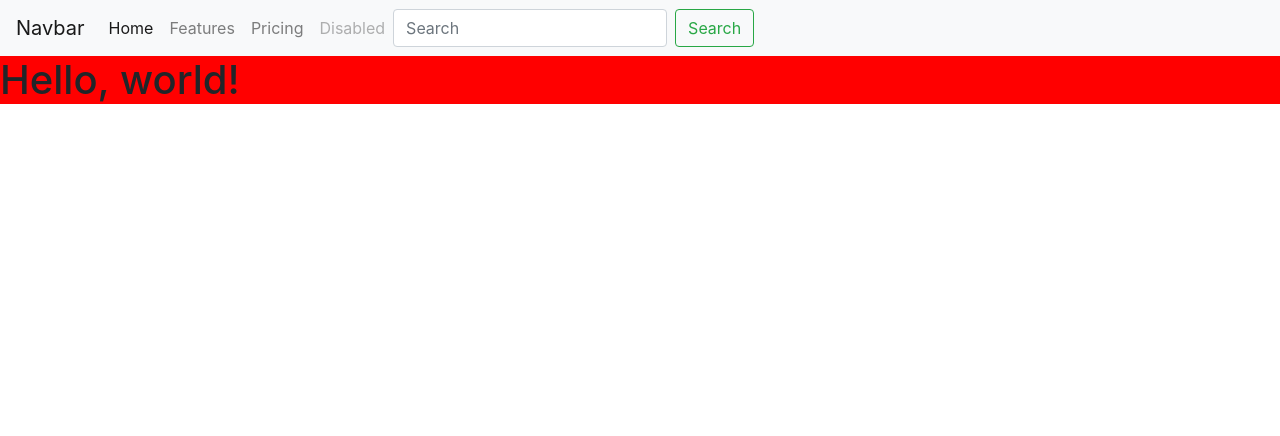
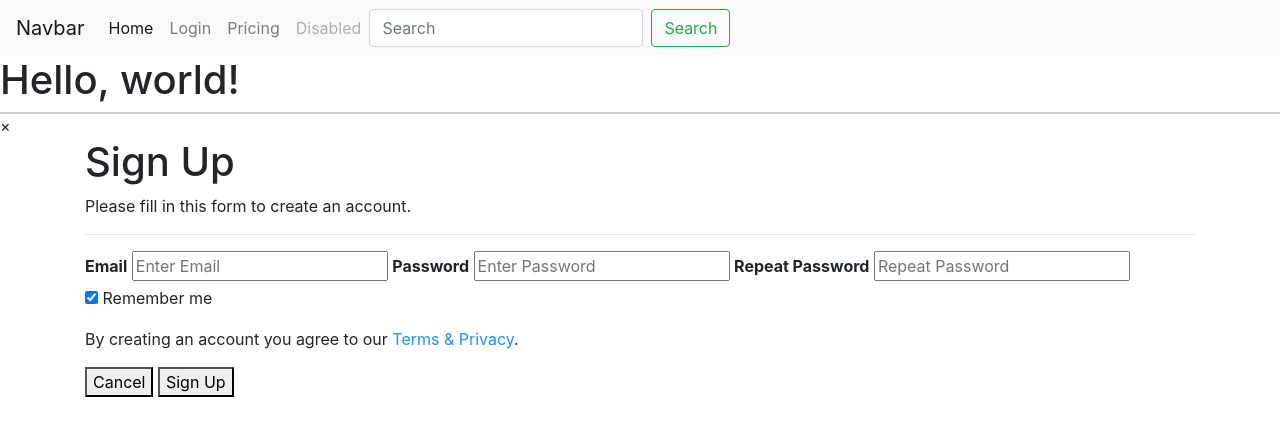
Before and after one commit to TheRobertSnow/HR_Dropouts_Vol_2, a Django app: template captain_console/templates/CaptainConsole/login.html in a window 1280 px wide. Shown: the top 436 px of the page. Run offline with Django 3.2, Linux system fonts and the light colour scheme; the template is opened without the code that fills it, so the values that code supplies are empty; some libraries are stand-ins or nearby versions.

Commit message:
something

```diff
--- a/captain_console/CaptainConsole/urls.py
+++ b/captain_console/CaptainConsole/urls.py
@@ -3,4 +3,5 @@ from . import views
 
 urlpatterns = [
     path('', views.home, name='home'),
+    path('', views.login, name='login'),
 ]
--- a/captain_console/CaptainConsole/views.py
+++ b/captain_console/CaptainConsole/views.py
@@ -3,3 +3,6 @@ from django.shortcuts import render
 # Create your views here.
 def home(request):
     return render(request, 'CaptainConsole/home.html')
+
+def login(request):
+    return render(request, 'CaptainConsole/login.html')
--- a/captain_console/captain_console/settings.py
+++ b/captain_console/captain_console/settings.py
@@ -121,5 +121,5 @@ USE_TZ = True
 
 STATIC_URL = '/static/'
 STATICFILES_DIRS = [
-    os.path.join(BASE_DIR, 'static')
+    os.path.join(BASE_DIR, 'static'),
 ]
--- a/captain_console/static/css/main.css
+++ b/captain_console/static/css/main.css
@@ -1,3 +1,3 @@
 .mydiv {
-    background-color: red;
+    border-bottom: solid 2px rgba(155, 155, 155, .5);
 }
--- a/captain_console/templates/CaptainConsole/login.html
+++ b/captain_console/templates/CaptainConsole/login.html
@@ -1,3 +1,32 @@
 {% extends 'base.html' %}
 {% block content %}
+    <div>
+  <span >&times;</span>
+  <form>
+    <div class="container">
+      <h1>Sign Up</h1>
+      <p>Please fill in this form to create an account.</p>
+      <hr>
+      <label><b>Email</b></label>
+      <input type="text" placeholder="Enter Email" name="email" required>
+
+      <label for="psw"><b>Password</b></label>
+      <input type="password" placeholder="Enter Password" name="psw" required>
+
+      <label for="psw-repeat"><b>Repeat Password</b></label>
+      <input type="password" placeholder="Repeat Password" name="psw-repeat" required>
+
+      <label>
+        <input type="checkbox" checked="checked" name="remember" style="margin-bottom:15px"> Remember me
+      </label>
+
+      <p>By creating an account you agree to our <a href="#" style="color:dodgerblue">Terms & Privacy</a>.</p>
+
+      <div class="clearfix">
+        <button type="button">Cancel</button>
+        <button type="submit">Sign Up</button>
+      </div>
+    </div>
+  </form>
+</div>
 {% endblock %}
--- a/captain_console/templates/navigation.html
+++ b/captain_console/templates/navigation.html
@@ -6,7 +6,7 @@
   <div class="collapse navbar-collapse" id="navbarNavAltMarkup">
     <div class="navbar-nav">
       <a class="nav-item nav-link active" href="#">Home <span class="sr-only">(current)</span></a>
-      <a class="nav-item nav-link" href="#">Features</a>
+      <a class="nav-item nav-link" href="{% url 'login' %}">Login</a>
       <a class="nav-item nav-link" href="#">Pricing</a>
       <a class="nav-item nav-link disabled" href="#">Disabled</a>
     </div>
```
